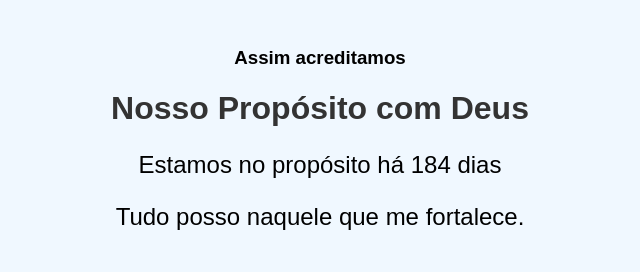
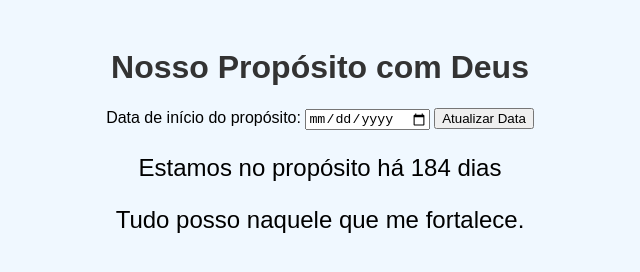
Before and after one commit to Vicais/gui, a plain HTML site: page index.html in a window 1280 px wide. Shown: the whole page, without its empty margins (320-960 px from the left). Drawn offline with Linux system fonts and the light colour scheme.

Commit message:
Update index.html

```diff
--- a/index.html
+++ b/index.html
@@ -4,7 +4,6 @@
     <meta charset="UTF-8">
     <meta name="viewport" content="width=device-width, initial-scale=1.0">
     <title>Nosso Propósito com Deus</title>
-            <h3>Assim acreditamos</h3>
     <style>
         body {
             font-family: Arial, sans-serif;
@@ -19,10 +18,18 @@
             margin-top: 20px;
             font-size: 1.5em;
         }
+        .start-date-input {
+            margin-top: 20px;
+        }
     </style>
 </head>
 <body>
     <h1>Nosso Propósito com Deus</h1>
+    <div class="start-date-input">
+        <label for="start-date">Data de início do propósito:</label>
+        <input type="date" id="start-date">
+        <button onclick="updateStartDate()">Atualizar Data</button>
+    </div>
     <div class="counter">
         <p>Estamos no propósito há <span id="days-counter"></span> dias</p>
     </div>
@@ -32,7 +39,7 @@
 
     <script>
         // Data de início do propósito
-        const startDate = new Date('2024-01-01');
+        let startDate = new Date('2024-01-01');
 
         // Função para calcular a diferença em dias
         function calculateDays() {
@@ -59,9 +66,23 @@
             return quotes[dayIndex];
         }
 
-        // Atualizar contador de dias e frase
-        document.getElementById('days-counter').innerText = calculateDays();
-        document.getElementById('daily-quote').innerText = getDailyQuote();
+        // Função para atualizar a data de início
+        function updateStartDate() {
+            const inputDate = document.getElementById('start-date').value;
+            if (inputDate) {
+                startDate = new Date(inputDate);
+                updatePageContent();
+            }
+        }
+
+        // Função para atualizar o conteúdo da página
+        function updatePageContent() {
+            document.getElementById('days-counter').innerText = calculateDays();
+            document.getElementById('daily-quote').innerText = getDailyQuote();
+        }
+
+        // Atualizar o conteúdo da página na carga inicial
+        updatePageContent();
     </script>
 </body>
 </html>
```
